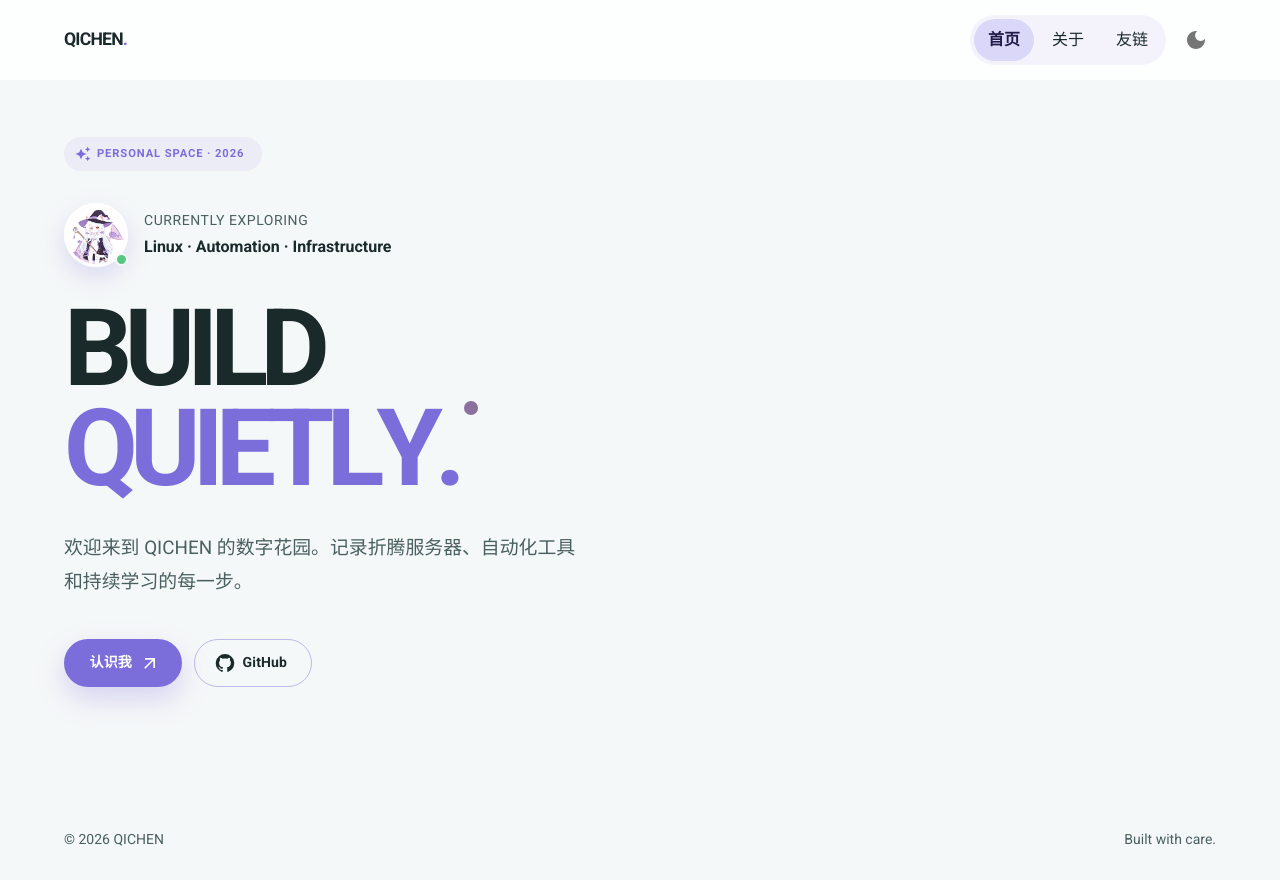
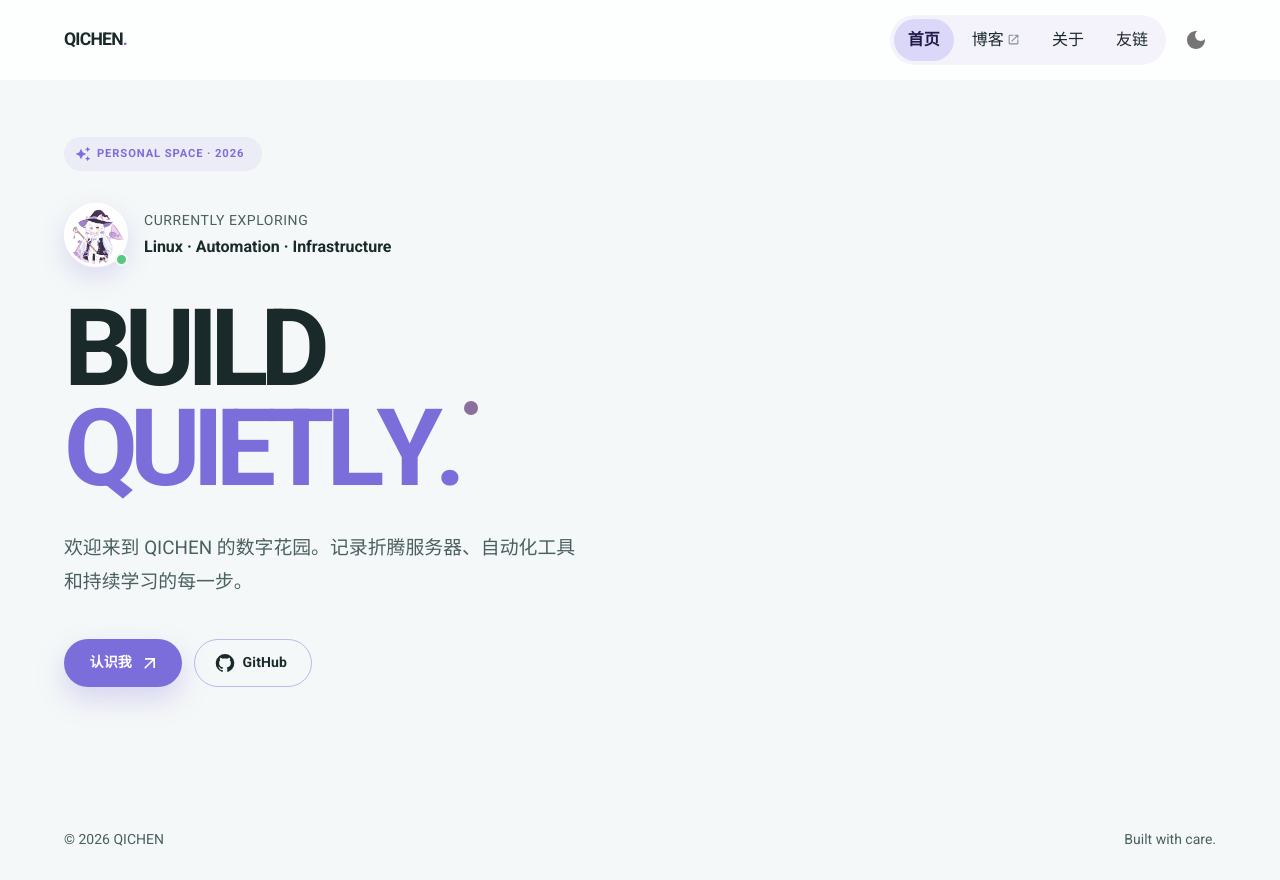
Before and after one commit to qichenya/qichen-web, a React (Vite) app: page / in a window 1280 px wide. Built offline with nearby package versions, Linux system fonts and the light colour scheme.

Commit message:
为网站添加了图标

```diff
--- a/index.html
+++ b/index.html
@@ -2,7 +2,7 @@
 <html lang="zh-CN">
   <head>
     <meta charset="UTF-8" />
-    <link rel="icon" type="image/svg+xml" href="/vite.svg" />
+    <link rel="icon" type="image/png" href="/qichen-emoji-breadonlooker.png" />
     <meta name="viewport" content="width=device-width, initial-scale=1.0" />
     <title>个人介绍</title>
     <link rel="preconnect" href="https://fonts.googleapis.com">
--- a/src/components/layout/Header.tsx
+++ b/src/components/layout/Header.tsx
@@ -1,6 +1,6 @@
 import React, { useEffect, useRef, useState } from 'react';
 import { AppBar, Box, IconButton, Stack, Toolbar, Typography, alpha, useMediaQuery, useTheme } from '@mui/material';
-import { DarkMode, LightMode, Menu as MenuIcon, Close as CloseIcon } from '@mui/icons-material';
+import { DarkMode, LightMode, Menu as MenuIcon, Close as CloseIcon, OpenInNew } from '@mui/icons-material';
 import { Link, useLocation } from 'react-router-dom';
 import gsap from 'gsap';
 import { ScrollTrigger } from 'gsap/ScrollTrigger';
@@ -8,8 +8,14 @@ import { ScrollTrigger } from 'gsap/ScrollTrigger';
 gsap.registerPlugin(ScrollTrigger);
 
 interface HeaderProps { toggleTheme: () => void; isDarkMode: boolean; }
+interface NavItem { label: string; path?: string; href?: string; }
 
-const navItems = [{ label: '首页', path: '/' }, { label: '关于', path: '/about' }, { label: '友链', path: '/links' }];
+const navItems: NavItem[] = [
+  { label: '首页', path: '/' },
+  { label: '博客', href: 'https://wiki.qichen.ink' },
+  { label: '关于', path: '/about' },
+  { label: '友链', path: '/links' },
+];
 
 export const Header: React.FC<HeaderProps> = ({ toggleTheme, isDarkMode }) => {
   const [mobileOpen, setMobileOpen] = useState(false);
@@ -63,14 +69,22 @@ export const Header: React.FC<HeaderProps> = ({ toggleTheme, isDarkMode }) => {
     }
   };
 
-  const navLink = (item: typeof navItems[number]) => {
-    const selected = location.pathname === item.path;
+  const navLink = (item: NavItem) => {
+    const selected = item.path ? location.pathname === item.path : false;
+    const isExternal = !!item.href;
+
     return (
       <Box
-        key={item.path}
-        component={Link}
-        to={item.path}
+        key={item.path || item.label}
+        component={isExternal ? 'a' : Link}
+        href={isExternal ? item.href : undefined}
+        to={isExternal ? undefined : item.path}
+        target={isExternal ? '_blank' : undefined}
+        rel={isExternal ? 'noopener noreferrer' : undefined}
         sx={{
+          display: 'flex',
+          alignItems: 'center',
+          gap: 0.4,
           textDecoration: 'none',
           color: selected ? 'primary.onContainer' : 'text.primary',
           bgcolor: selected ? 'primary.container' : 'transparent',
@@ -83,12 +97,14 @@ export const Header: React.FC<HeaderProps> = ({ toggleTheme, isDarkMode }) => {
         }}
       >
         {item.label}
+        {isExternal && <OpenInNew sx={{ fontSize: 13, opacity: 0.5 }} />}
       </Box>
     );
   };
 
-  const mobileNavLink = (item: typeof navItems[number], index: number) => {
-    const selected = location.pathname === item.path;
+  const mobileNavLink = (item: NavItem, index: number) => {
+    const selected = item.path ? location.pathname === item.path : false;
+    const isExternal = !!item.href;
     const linkRef = useRef<HTMLAnchorElement>(null);
 
     useEffect(() => {
@@ -109,13 +125,18 @@ export const Header: React.FC<HeaderProps> = ({ toggleTheme, isDarkMode }) => {
 
     return (
       <Box
-        key={item.path}
+        key={item.path || item.label}
         ref={linkRef}
-        component={Link}
-        to={item.path}
+        component={isExternal ? 'a' : Link}
+        href={isExternal ? item.href : undefined}
+        to={isExternal ? undefined : item.path}
+        target={isExternal ? '_blank' : undefined}
+        rel={isExternal ? 'noopener noreferrer' : undefined}
         onClick={closeMenu}
         sx={{
-          display: 'block',
+          display: 'flex',
+          alignItems: 'center',
+          gap: 0.5,
           textDecoration: 'none',
           color: selected ? 'primary.main' : 'text.primary',
           fontWeight: selected ? 600 : 500,
@@ -129,12 +150,13 @@ export const Header: React.FC<HeaderProps> = ({ toggleTheme, isDarkMode }) => {
             color: 'primary.main',
             paddingLeft: 2,
           },
-          '&:last-child': {
+          '&:last-of-type': {
             borderBottom: 'none',
           },
         }}
       >
         {item.label}
+        {isExternal && <OpenInNew sx={{ fontSize: 14, color: 'text.secondary' }} />}
       </Box>
     );
   };
```
Also changed, not shown: public/qichen-emoji-breadonlooker.png (added).
